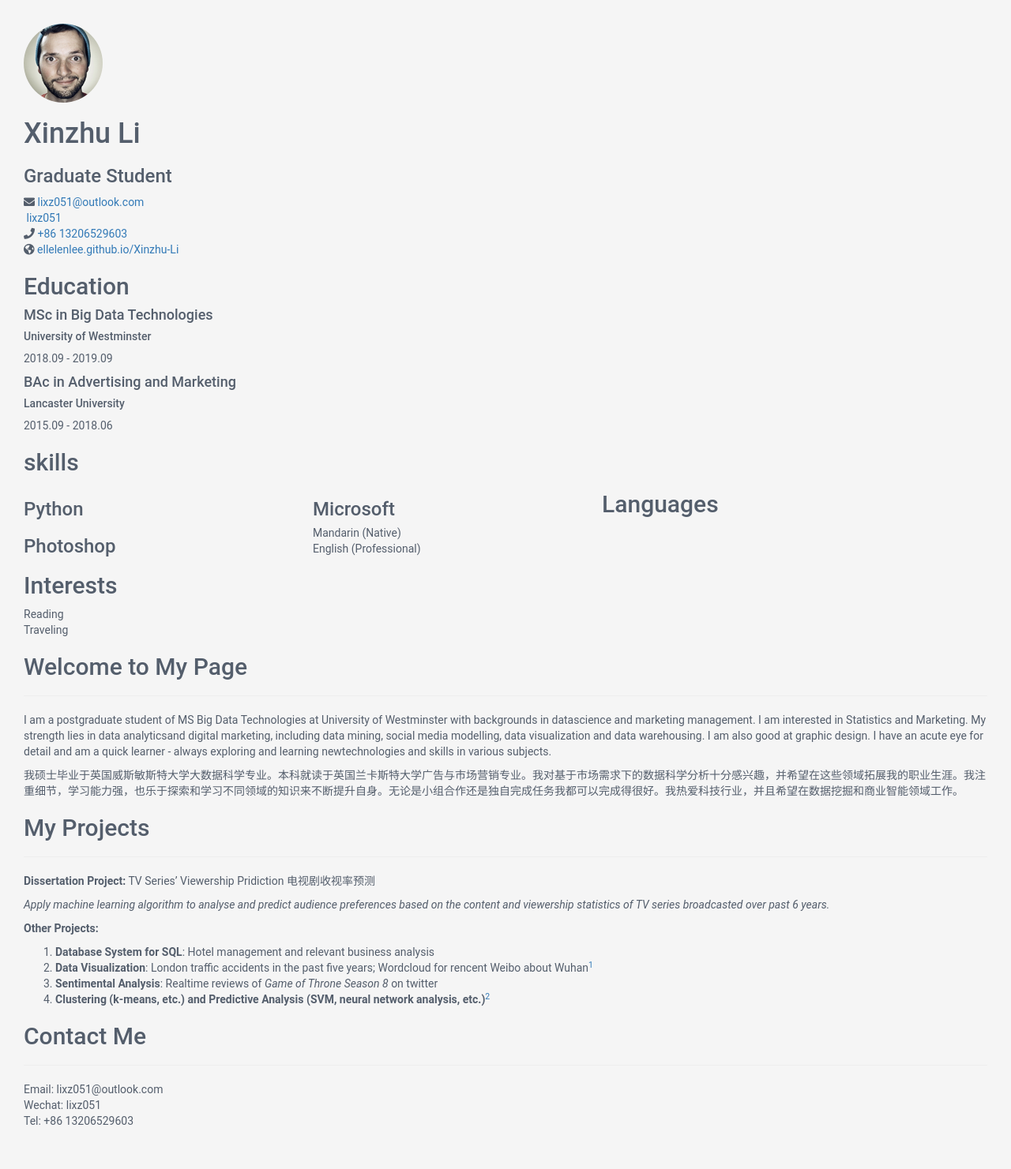
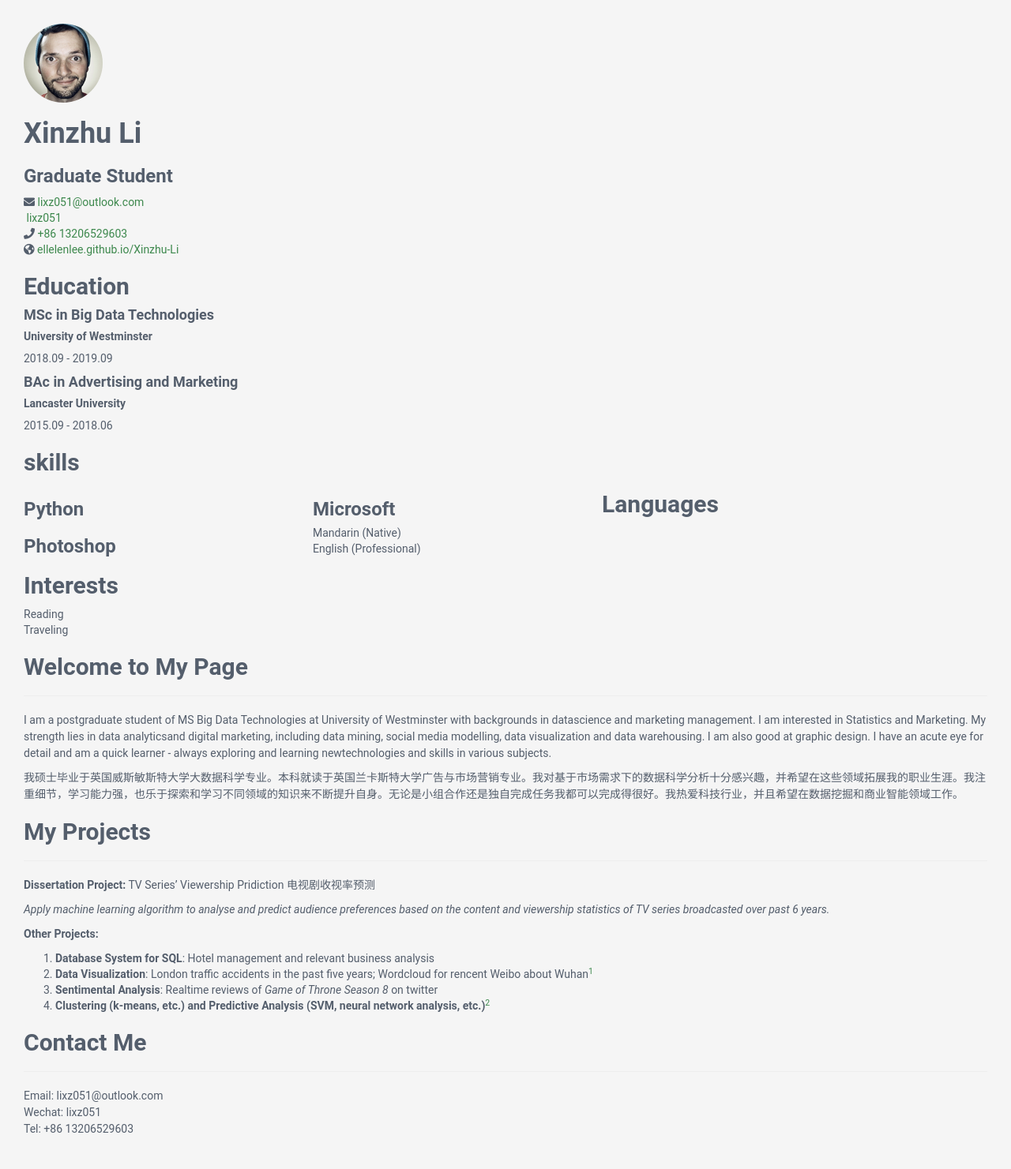
Before and after one commit to ellelenlee/Xinzhu-Li, a Jekyll site: the page built from index.md, in a window 1280 px wide. Shown: the whole page at 79% size. Built offline with Jekyll 4.4.1, drawn with Linux system fonts in a browser that asks for light colours; our own code applies the rules of GitHub Pages for plain Markdown files.

Commit message:
Update _base.scss

```diff
--- a/_sass/_base.scss
+++ b/_sass/_base.scss
@@ -8,3 +8,22 @@ body {
     -webkit-font-smoothing: antialiased;
     -moz-osx-font-smoothing: grayscale;
 }
+
+h1, h2, h3, h4, h5, h6  {
+    font-weight: 700;
+}
+
+a {
+    color: darken($theme-color, 15%);
+    &:hover {
+        text-decoration: underline;
+        color: darken($theme-color, 30%);
+    }
+    &:focus {
+        text-decoration: none;
+    }
+}
+
+p {
+    line-height: 1.5;
+}
```
